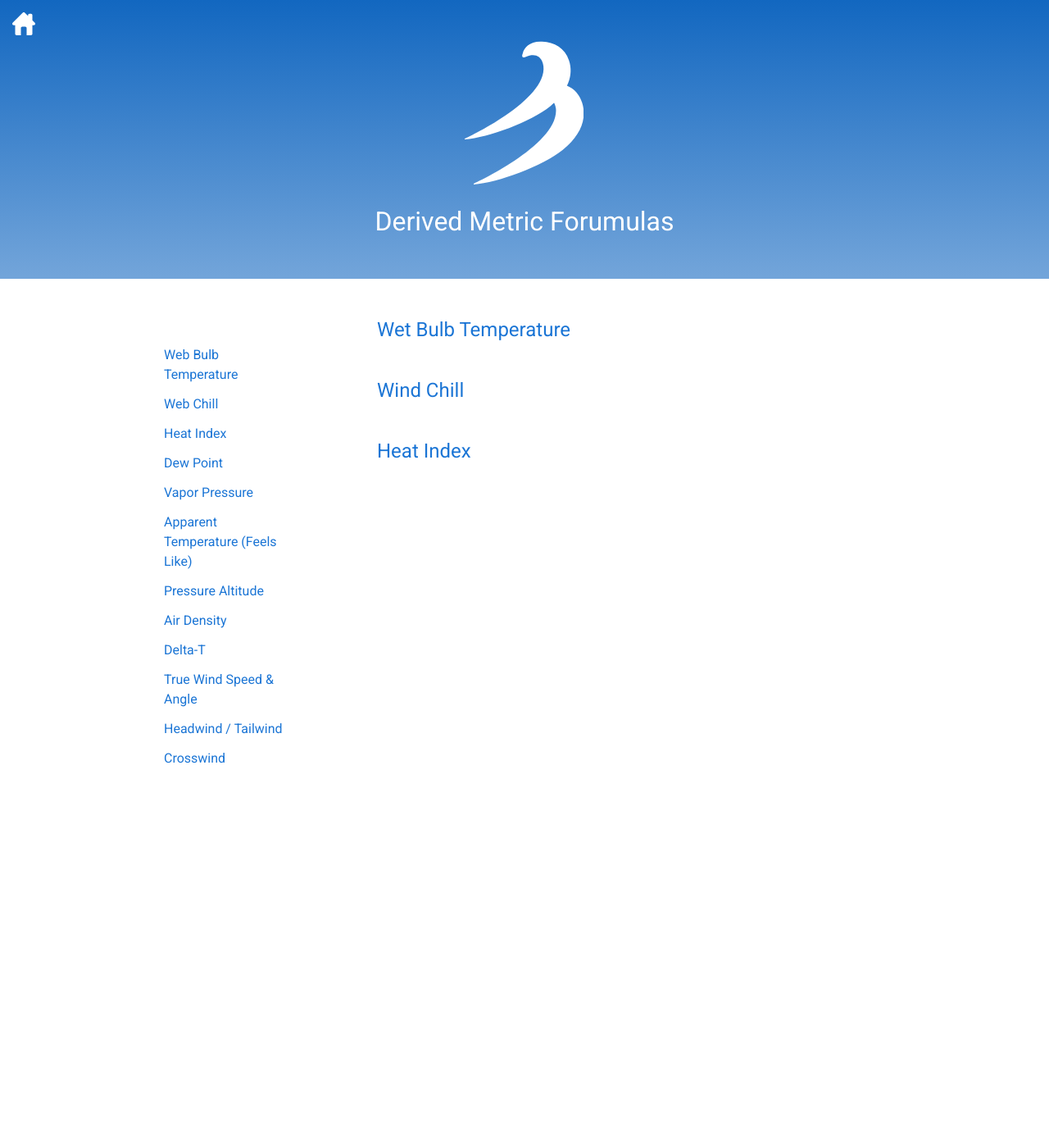
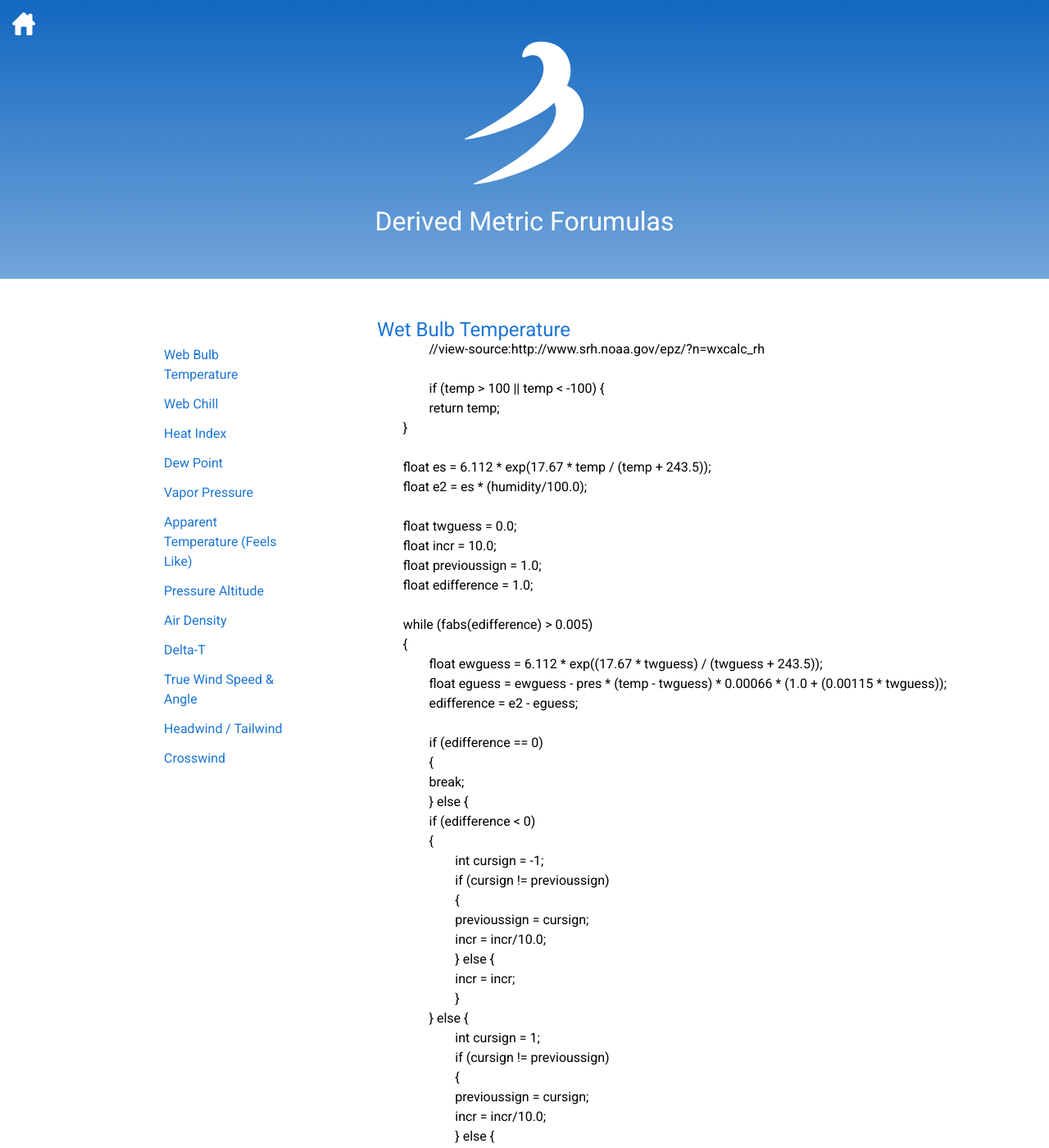
Before and after one commit to WeatherFlow/SmartWeather, a Jekyll site: the page built from api/derived-metric-formulas.html, in a window 1280 px wide and 1400 px high. Shown: the whole window at 82% size. Built offline with Jekyll 4.4.1, drawn with Linux system fonts in a browser that asks for light colours; nearby versions of some CDN libraries; some of the changed text lies outside the part shown.

Commit message:
Update derived-metric-formulas.html

```diff
--- a/api/derived-metric-formulas.html
+++ b/api/derived-metric-formulas.html
@@ -21,7 +21,59 @@ title: Derived Metric Forumulas
 
 <div id="posts">
   <div class="post">
-	  <h1><a name="wet-bulb-temp">Wet Bulb Temperature</a></h1>
+    <h1><a name="wet-bulb-temp">Wet Bulb Temperature</a></h1>
+    {% highlight objective-c %}
+		//view-source:http://www.srh.noaa.gov/epz/?n=wxcalc_rh
+
+		if (temp > 100 || temp < -100) {
+        	return temp;
+    	}
+
+    	float es = 6.112 * exp(17.67 * temp / (temp + 243.5));
+    	float e2 = es * (humidity/100.0);
+
+    	float twguess = 0.0;
+    	float incr = 10.0;
+    	float previoussign = 1.0;
+    	float edifference = 1.0;
+
+    	while (fabs(edifference) > 0.005)
+    	{
+        	float ewguess = 6.112 * exp((17.67 * twguess) / (twguess + 243.5));
+        	float eguess = ewguess - pres * (temp - twguess) * 0.00066 * (1.0 + (0.00115 * twguess));
+        	edifference = e2 - eguess;
+
+        	if (edifference == 0)
+        	{
+            	break;
+        	} else {
+            	if (edifference < 0)
+            	{
+                	int cursign = -1;
+                	if (cursign != previoussign)
+                	{
+                    	previoussign = cursign;
+                    	incr = incr/10.0;
+                	} else {
+                    	incr = incr;
+                	}
+            	} else {
+                	int cursign = 1;
+                	if (cursign != previoussign)
+                	{
+                    	previoussign = cursign;
+                    	incr = incr/10.0;
+                	} else {
+                    	incr = incr;
+                	}
+            	}
+        	}
+
+        	twguess = twguess + incr * previoussign;
+
+    	}
+    	return twguess;
+    {% endhighlight %}
   </div>
 
   <div class="post">
```
